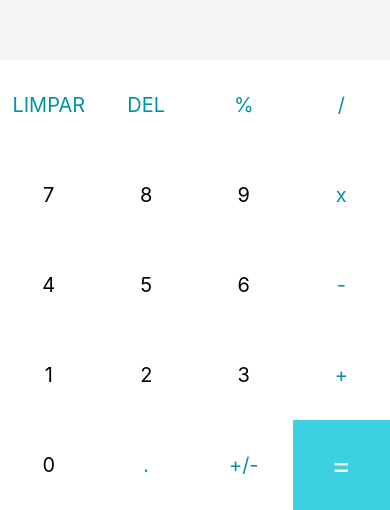
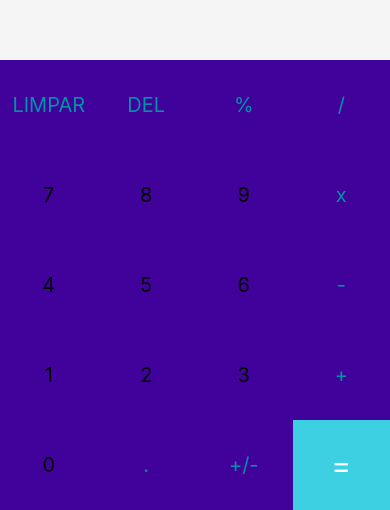
Before and after one commit to PolibioNeto/UC13_Calculadora, a React Native app: screen / in a window 390 px wide. Shown: the part 334-844 px from the top of the page. Built offline with nearby package versions, Linux system fonts and the light colour scheme.

Commit message:
Correcao: Cor de background dos botoes

```diff
--- a/App.js
+++ b/App.js
@@ -146,7 +146,7 @@ const styles = StyleSheet.create({
     flexWrap: 'wrap',
   },
   button: {
-    backgroundColor: 'white',
+    backgroundColor: '#41029c',
     alignItems: 'center',
     justifyContent: 'center',
     minWidth: 90,
```
Also changed, not shown: 1 other file (tests, documents, lock files or other folders).
